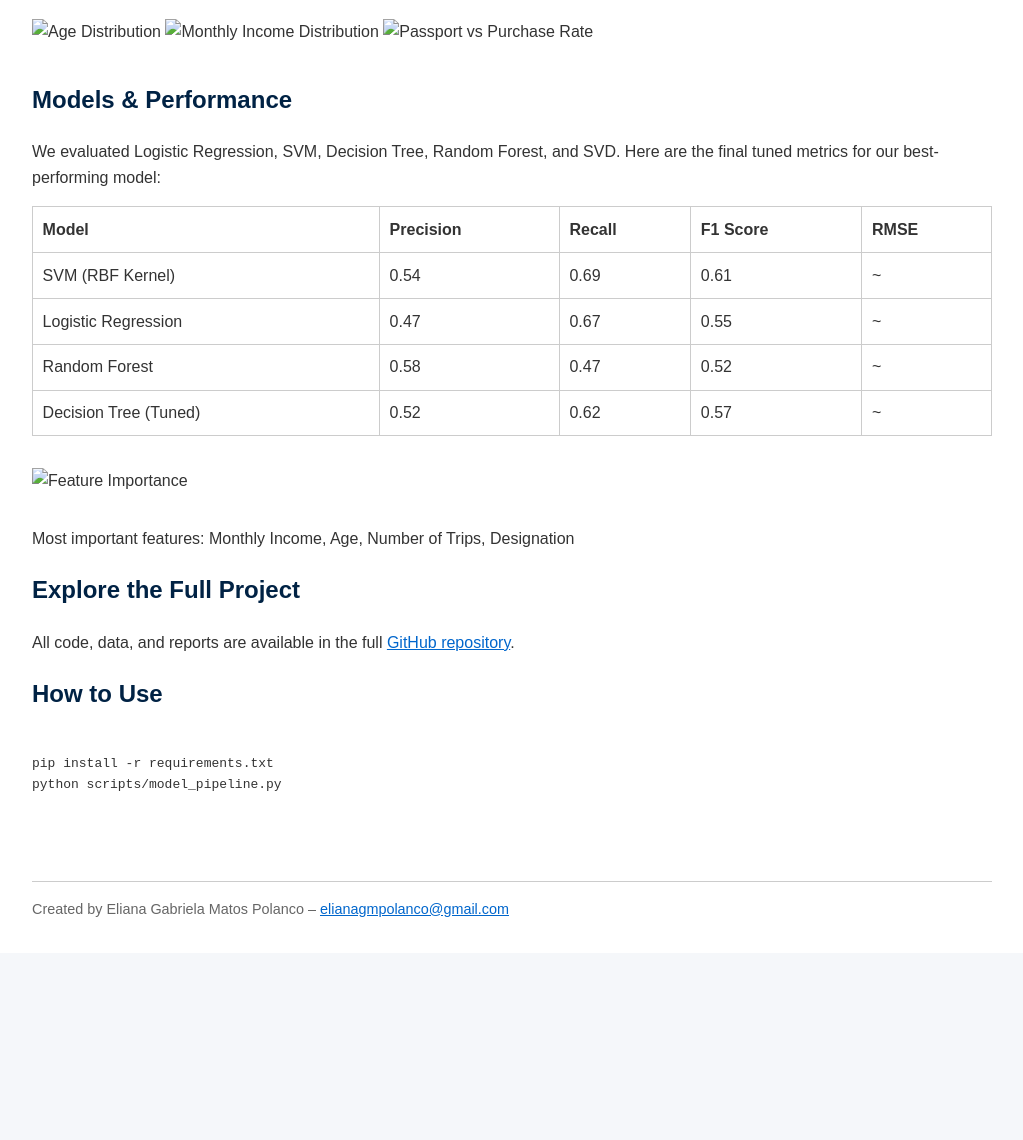
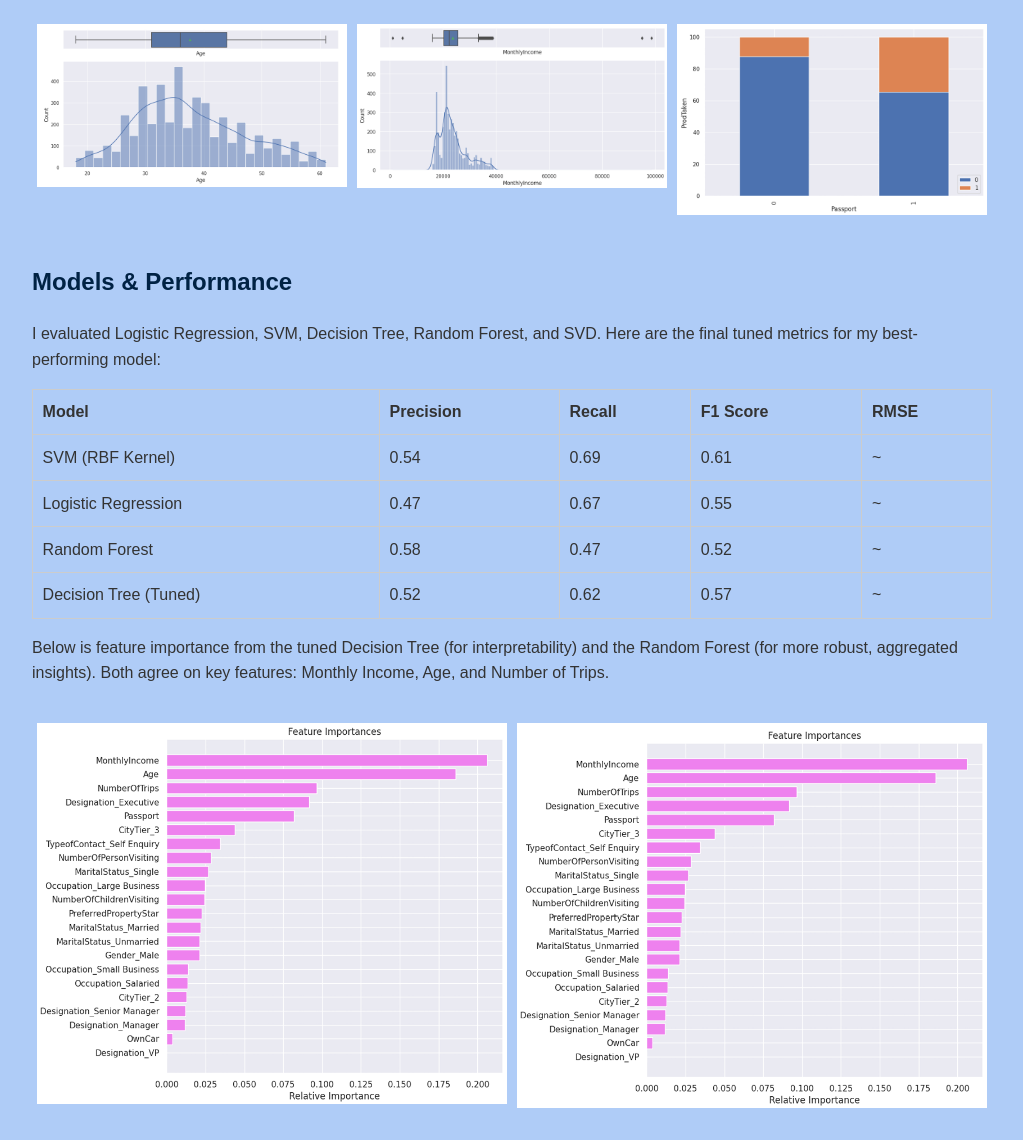
Before and after one commit to eliana-gm/tourism-package-prediction, a plain HTML site: page docs/index.html in a window 1280 px wide. Shown: the part 567-1707 px from the top of the page, without its empty margins (128-1151 px from the left). Before the commit the page ends 1520 px from the top, so only its background shows below. Drawn offline with Linux system fonts and the light colour scheme.

Commit message:
Fixing images

```diff
--- a/docs/index.html
+++ b/docs/index.html
@@ -9,14 +9,14 @@
             line-height: 1.6;
             margin: 0;
             padding: 0;
-            background-color: #f5f7fa;
+            background-color: #afccf7;
             color: #333;
         }
         .container {
             max-width: 960px;
             margin: auto;
             padding: 2rem;
-            background-color: #fff;
+            background-color: #afccf7;
         }
         h1, h2, h3 {
             color: #002244;
@@ -46,6 +46,13 @@
         a {
             color: #0066cc;
         }
+        .row {
+            display: flex;
+        }
+        .column {
+            flex: 33.33%;
+            padding: 5px;
+        }
     </style>
 </head>
 <body>
@@ -68,12 +75,21 @@
             <li>Basic and standard packages showed the highest conversion rates</li>
             <li>Executives and younger customers tend to have higher conversion likelihood</li>
         </ul>
-        <img src="images/age_distribution.png" alt="Age Distribution">
-        <img src="images/monthly_income.png" alt="Monthly Income Distribution">
-        <img src="/images/passport_vs_purchase.png" alt="Passport vs Purchase Rate">
+
+        <div class="row">
+            <div class="column">
+                <img src="display/age_distribution - display.png" alt="Age Distribution" style="width:100%">
+            </div>
+            <div class="column">
+                <img src="display/monthly_income - display.png" alt="Monthly Income Distribution" style="width:100%">
+            </div>
+            <div class="column">
+                <img src="display/passport_vs_prod_taken - display.png" alt="Passport vs Purchase Rate" style="width:100%">
+            </div>
+        </div>
 
         <h2>Models & Performance</h2>
-        <p>We evaluated Logistic Regression, SVM, Decision Tree, Random Forest, and SVD. Here are the final tuned metrics for our best-performing model:</p>
+        <p>I evaluated Logistic Regression, SVM, Decision Tree, Random Forest, and SVD. Here are the final tuned metrics for my best-performing model:</p>
 
         <table>
             <thead>
@@ -87,8 +103,15 @@
             </tbody>
         </table>
 
-        <img src="/images/feature_importance.png" alt="Feature Importance">
-        <p>Most important features: Monthly Income, Age, Number of Trips, Designation</p>
+        <p>Below is feature importance from the tuned Decision Tree (for interpretability) and the Random Forest (for more robust, aggregated insights). Both agree on key features: Monthly Income, Age, and Number of Trips.</p>
+        <div class="row">
+            <div class="column">
+                <img src="display/feature_importance_dt - display.png" alt="Decision Tree modeled feature importance" style="width:100%">
+            </div>
+            <div class="column">
+                <img src="display/feature_importance_rf - display.png" alt="Random Forest modeled feature importance" style="width:100%">
+            </div>
+        </div>
 
         <h2>Explore the Full Project</h2>
         <p>All code, data, and reports are available in the full <a href="https://github.com/elianagm/tourism-purchase-prediction" target="_blank">GitHub repository</a>.</p>
```
Also changed, not shown: docs/display/age_distribution - display.png (added), docs/display/feature_importance_dt - display.png (added), docs/display/feature_importance_rf - display.png (added), docs/display/monthly_income - display.png (added), docs/display/passport_vs_prod_taken - display.png (added).
